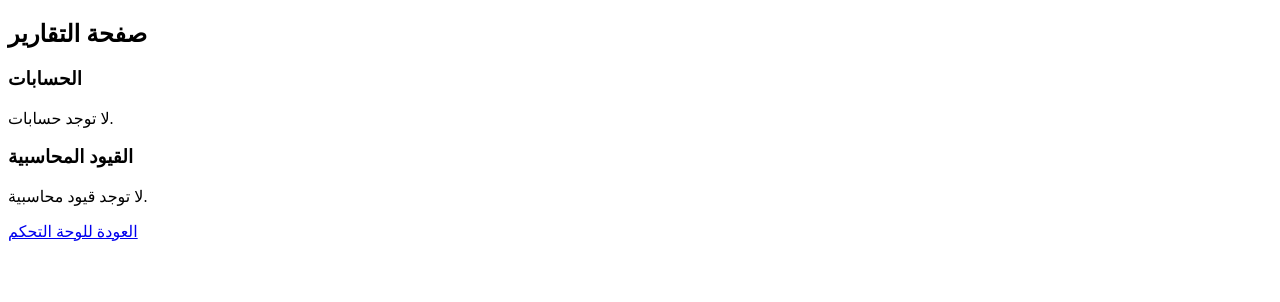
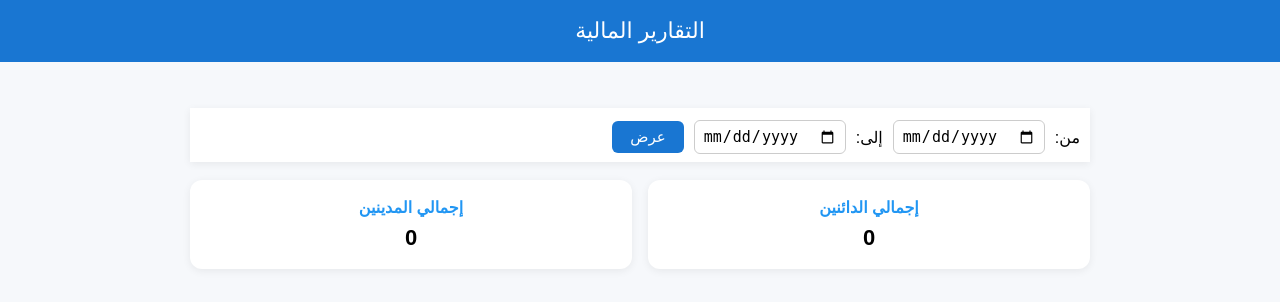
Before and after one commit to hillal77444/hsaby, a Flask app: template accounting_server/app/templates/reports.html in a window 1280 px wide. Shown: the top 302 px of the page. Run offline with Flask 3, Linux system fonts and the light colour scheme; the template is opened without the code that fills it, so the values that code supplies are empty.

Commit message:
Update reports.html

```diff
--- a/accounting_server/app/templates/reports.html
+++ b/accounting_server/app/templates/reports.html
@@ -2,30 +2,109 @@
 <html lang="ar">
 <head>
     <meta charset="UTF-8">
-    <title>التقارير</title>
+    <title>التقارير المالية</title>
+    <meta name="viewport" content="width=device-width, initial-scale=1">
+    <style>
+        body { font-family: 'Cairo', Arial, sans-serif; background: #f6f8fb; margin: 0; padding: 0; direction: rtl; }
+        .header { background: #1976d2; color: #fff; padding: 18px 0; text-align: center; font-size: 22px; }
+        .container { max-width: 900px; margin: 30px auto; padding: 16px; }
+        .filters { background: #fff; margin-bottom: 18px; padding: 12px 10px 8px 10px; display: flex; gap: 10px; align-items: center; box-shadow: 0 2px 8px #0001; }
+        .filters input[type="date"] { padding: 6px 8px; border-radius: 6px; border: 1px solid #ccc; font-size: 15px; }
+        .summary { display: flex; gap: 16px; margin-bottom: 18px; }
+        .summary-card { flex: 1; background: #fff; border-radius: 12px; padding: 18px 10px; text-align: center; box-shadow: 0 2px 8px #0001; }
+        .summary-title { color: #2196f3; font-weight: bold; margin-bottom: 8px; }
+        .summary-value { font-size: 22px; font-weight: bold; }
+        table { width: 100%; border-collapse: collapse; background: #fff; border-radius: 12px; box-shadow: 0 2px 8px #0001; margin-bottom: 20px; }
+        th, td { padding: 10px 6px; text-align: center; border-bottom: 1px solid #eee; }
+        th { background: #f1f1f1; font-weight: bold; }
+        tr:last-child td { border-bottom: none; }
+        .currency-title { color: #1976d2; font-size: 18px; margin: 18px 0 8px 0; font-weight: bold; }
+    </style>
 </head>
 <body>
-    <h2>صفحة التقارير</h2>
-    <h3>الحسابات</h3>
-    {% if accounts %}
-        <ul>
-        {% for acc in accounts %}
-            <li>{{ acc.account_name }}: {{ acc.balance }} ({{ 'مدين' if acc.is_debtor else 'دائن' }})</li>
-        {% endfor %}
-        </ul>
-    {% else %}
-        <p>لا توجد حسابات.</p>
-    {% endif %}
-    <h3>القيود المحاسبية</h3>
-    {% if entries %}
-        <ul>
-        {% for entry in entries %}
-            <li>{{ entry.date.strftime('%Y-%m-%d') if entry.date else '' }} - {{ entry.amount }} - {{ entry.description }}</li>
-        {% endfor %}
-        </ul>
-    {% else %}
-        <p>لا توجد قيود محاسبية.</p>
-    {% endif %}
-    <a href="/dashboard">العودة للوحة التحكم</a>
+    <div class="header">التقارير المالية</div>
+    <div class="container">
+        <form class="filters" onsubmit="event.preventDefault(); renderAll();">
+            <label>من:</label>
+            <input type="date" id="dateFrom">
+            <label>إلى:</label>
+            <input type="date" id="dateTo">
+            <button type="submit" style="padding:7px 18px; background:#1976d2; color:#fff; border:none; border-radius:6px; font-size:15px;">عرض</button>
+        </form>
+        <div class="summary">
+            <div class="summary-card">
+                <div class="summary-title">إجمالي الدائنين</div>
+                <div class="summary-value" id="totalCredit">0</div>
+            </div>
+            <div class="summary-card">
+                <div class="summary-title">إجمالي المدينين</div>
+                <div class="summary-value" id="totalDebit">0</div>
+            </div>
+        </div>
+        <div id="tablesContainer"></div>
+    </div>
+    <script>
+        let accounts = [], entries = [];
+        function fetchData(callback) {
+            if (window.Android && !window.Android.isOnline()) {
+                accounts = JSON.parse(Android.getAllAccounts());
+                entries = [];
+                accounts.forEach(acc => {
+                    const accEntries = JSON.parse(Android.getTransactionsForAccount(Number(acc.id)));
+                    entries = entries.concat(accEntries.map(e => ({...e, account_id: acc.id, currency: acc.currency || acc.account_currency || 'يمني'})));
+                });
+                callback();
+            } else {
+                Promise.all([
+                    fetch('/api/accounts', {headers: {'Authorization': 'Bearer ' + (localStorage.getItem('token') || '')}}).then(res => res.json()),
+                    fetch('/api/transactions', {headers: {'Authorization': 'Bearer ' + (localStorage.getItem('token') || '')}}).then(res => res.json())
+                ]).then(([accs, ents]) => { accounts = accs; entries = ents; callback(); });
+            }
+        }
+        function renderAll() {
+            fetchData(() => {
+                const dateFrom = document.getElementById('dateFrom').value;
+                const dateTo = document.getElementById('dateTo').value;
+                let filteredEntries = entries;
+                if (dateFrom) filteredEntries = filteredEntries.filter(e => e.date >= new Date(dateFrom).getTime());
+                if (dateTo) filteredEntries = filteredEntries.filter(e => e.date <= new Date(dateTo).getTime());
+                // حسب العملة
+                const currencies = [...new Set(filteredEntries.map(e => e.currency || 'يمني'))];
+                let totalCredit = 0, totalDebit = 0;
+                document.getElementById('tablesContainer').innerHTML = '';
+                currencies.forEach(curr => {
+                    const currEntries = filteredEntries.filter(e => (e.currency || 'يمني') === curr);
+                    // حساب الرصيد السابق
+                    let prevBalance = 0;
+                    const table = document.createElement('table');
+                    table.innerHTML = `<tr><th colspan="7" class="currency-title">${curr}</th></tr>
+                        <tr><th>الحساب</th><th>التاريخ</th><th>الوصف</th><th>عليه</th><th>له</th><th>الرصيد السابق</th><th>الرصيد بعد الحركة</th></tr>`;
+                    currEntries.sort((a, b) => a.date - b.date);
+                    currEntries.forEach(e => {
+                        const acc = accounts.find(a => a.id == e.account_id);
+                        let debit = e.type === 'debit' ? e.amount : 0;
+                        let credit = e.type === 'credit' ? e.amount : 0;
+                        let after = prevBalance + credit - debit;
+                        const tr = document.createElement('tr');
+                        tr.innerHTML = `<td>${acc ? (acc.account_name || acc.accountName) : e.account_id}</td>
+                            <td>${new Date(e.date).toLocaleDateString('ar-EG')}</td>
+                            <td>${e.description || ''}</td>
+                            <td>${debit}</td>
+                            <td>${credit}</td>
+                            <td>${prevBalance}</td>
+                            <td>${after}</td>`;
+                        table.appendChild(tr);
+                        prevBalance = after;
+                        if (e.type === 'debit') totalDebit += debit;
+                        else totalCredit += credit;
+                    });
+                    document.getElementById('tablesContainer').appendChild(table);
+                });
+                document.getElementById('totalCredit').textContent = totalCredit;
+                document.getElementById('totalDebit').textContent = totalDebit;
+            });
+        }
+        renderAll();
+    </script>
 </body>
 </html>
```
